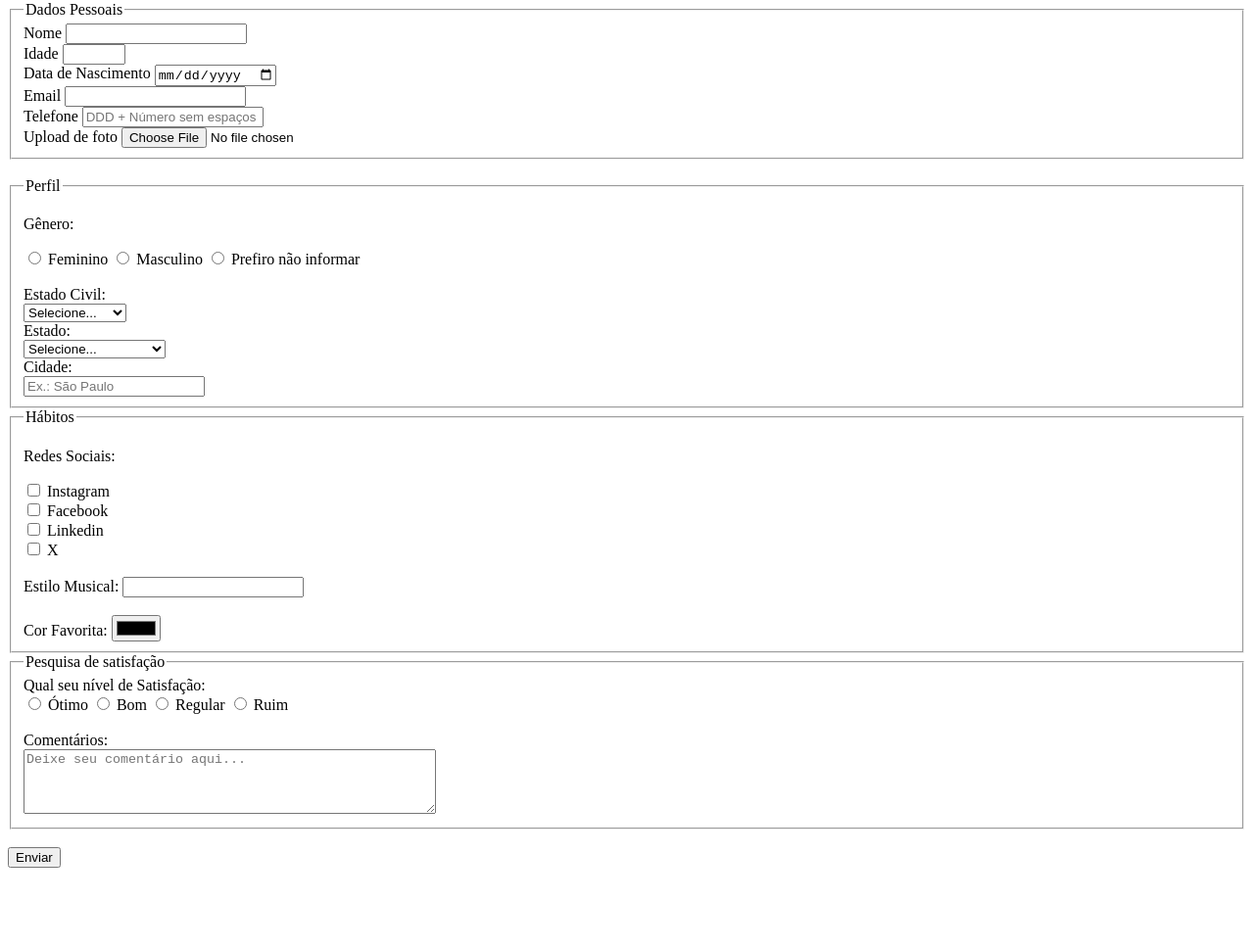
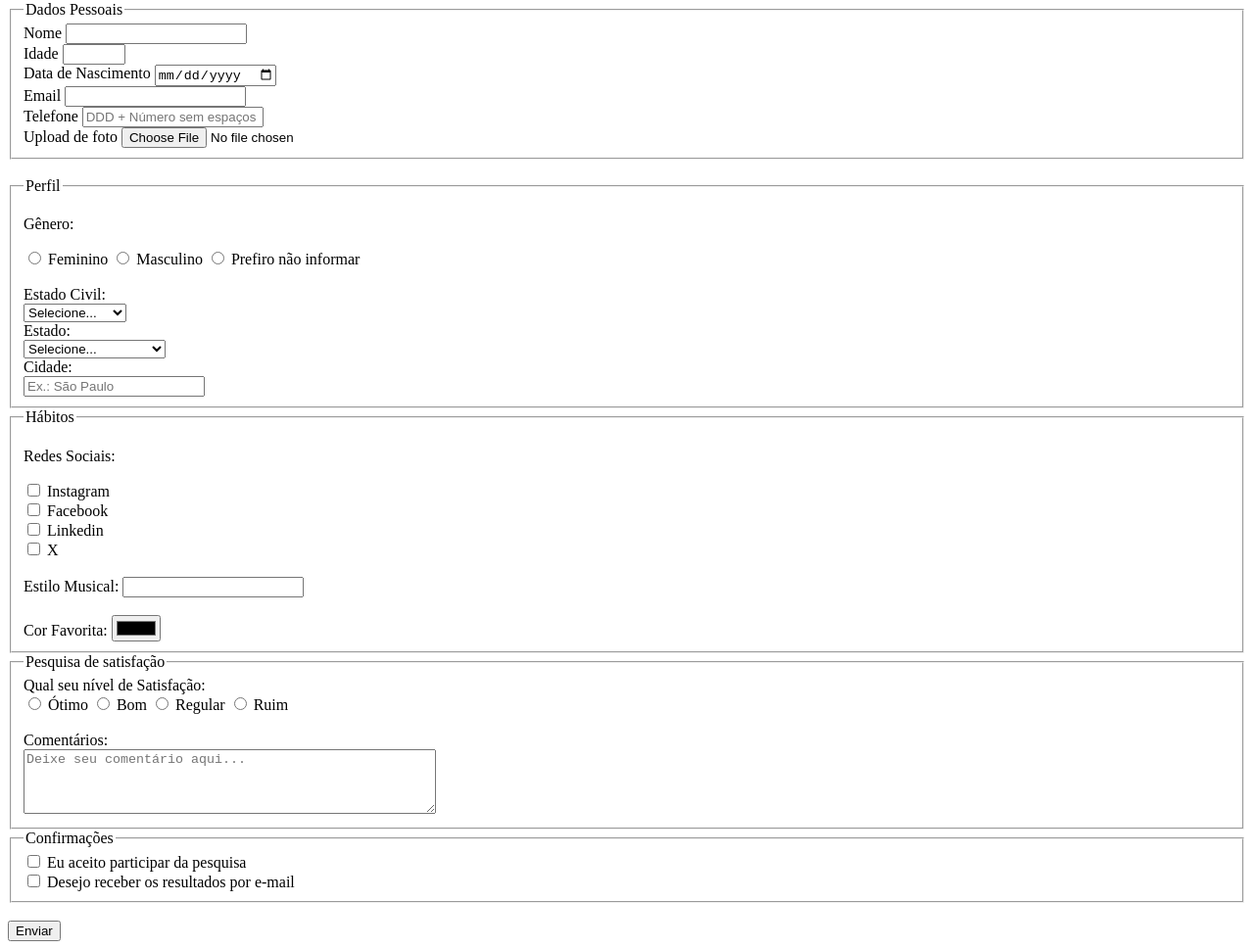
Before and after one commit to lsdevlucas/pesquisa-culturama, a plain HTML site: page index.html in a window 1280 px wide. Shown: the part 79-1048 px from the top of the page at 98% size. Before the commit the page ends 973 px from the top, so only its background shows below. Drawn offline with Linux system fonts and the light colour scheme.

Commit message:
Adiciona secao de confirmacoes

```diff
--- a/index.html
+++ b/index.html
@@ -157,6 +157,16 @@
                 <textarea name="userComments" id="comments" rows="4" cols="50" placeholder="Deixe seu comentário aqui..."></textarea>
             </fieldset>
 
+            <fieldset>
+                <legend>Confirmações</legend>
+
+                <input type="checkbox" name="userLGPDTerm" id="LGPDTerm" value="accepted" required>
+                <label for="LGPDTerm">Eu aceito participar da pesquisa</label><br>
+
+                <input type="checkbox" name="userGetResult" id="getResult" value="accepted">
+                <label for="getResult">Desejo receber os resultados por e-mail</label><br>
+            </fieldset>
+
             <br>
             <button type="submit">Enviar</button>
 
```
